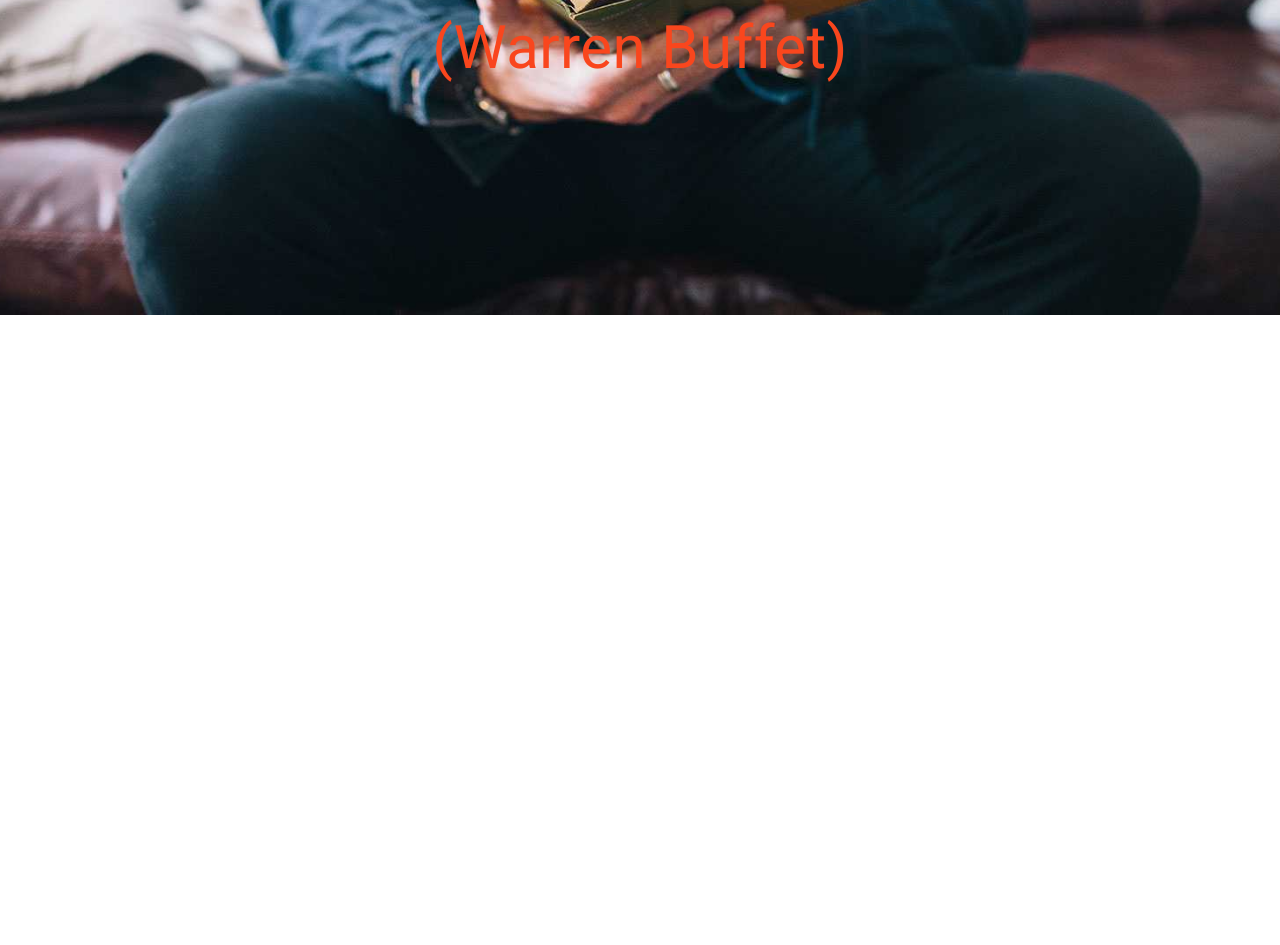
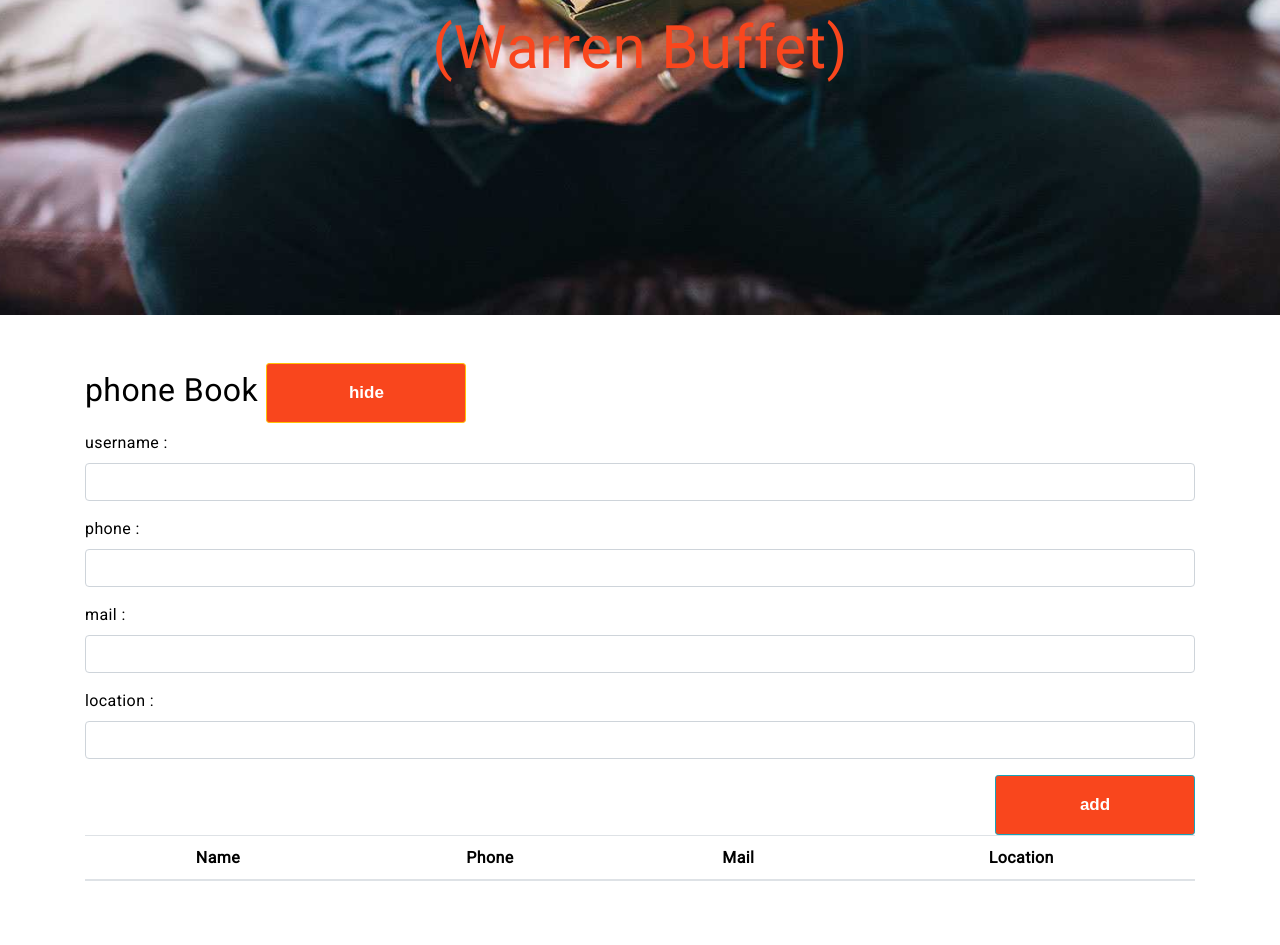
Before and after one commit to hossamelhadad/Web-project, a plain HTML site: page first task/index.html in a window 1280 px wide. Shown: the part 3809-4754 px from the top of the page. Before the commit the page ends 4124 px from the top, so only its background shows below. Drawn offline with Linux system fonts and the light colour scheme.

Commit message:
Update index.html

```diff
--- a/first task/index.html
+++ b/first task/index.html
@@ -312,6 +312,72 @@
 
         </section>
 
+
+
+	    <div class="container py-5">
+
+        <h2>phone Book
+
+        <button id="btnToggle" onclick="toggleForm()" class="btn btn-warning btn-sm">hide</button>
+        </h2>
+
+
+<div id="form-container">
+
+
+        <div class="form-group">
+            <label>username :</label>
+            <input id="uname" type="text" class="form-control"/>
+    </div>
+
+
+
+        <div class="form-group">
+            <label>phone :</label>
+            <input id="uphone" type="text" class="form-control"/>
+    </div>
+
+
+        <div class="form-group">
+            <label>mail :</label>
+            <input id="umail" type="text" class="form-control"/>
+    </div>
+
+
+        <div class="form-group">
+            <label>location :</label>
+            <input id="ulocation" type="text" class="form-control"/>
+    </div>
+
+    <button onclick="addRecord()"  class="btn btn-info btn-sm float-right">add</button>
+
+
+</div>
+
+            <table class="table table-striped text-center">
+
+                <thead>
+
+                    <th>Name</th>
+                    <th>Phone</th>
+                    <th>Mail</th>
+                    <th>Location</th>
+
+                </thead>
+
+
+                <tbody id="result">
+
+
+                </tbody>
+
+
+            </table>
+
+        </div>
+
+
+
     </body>
 
 </html>
```
